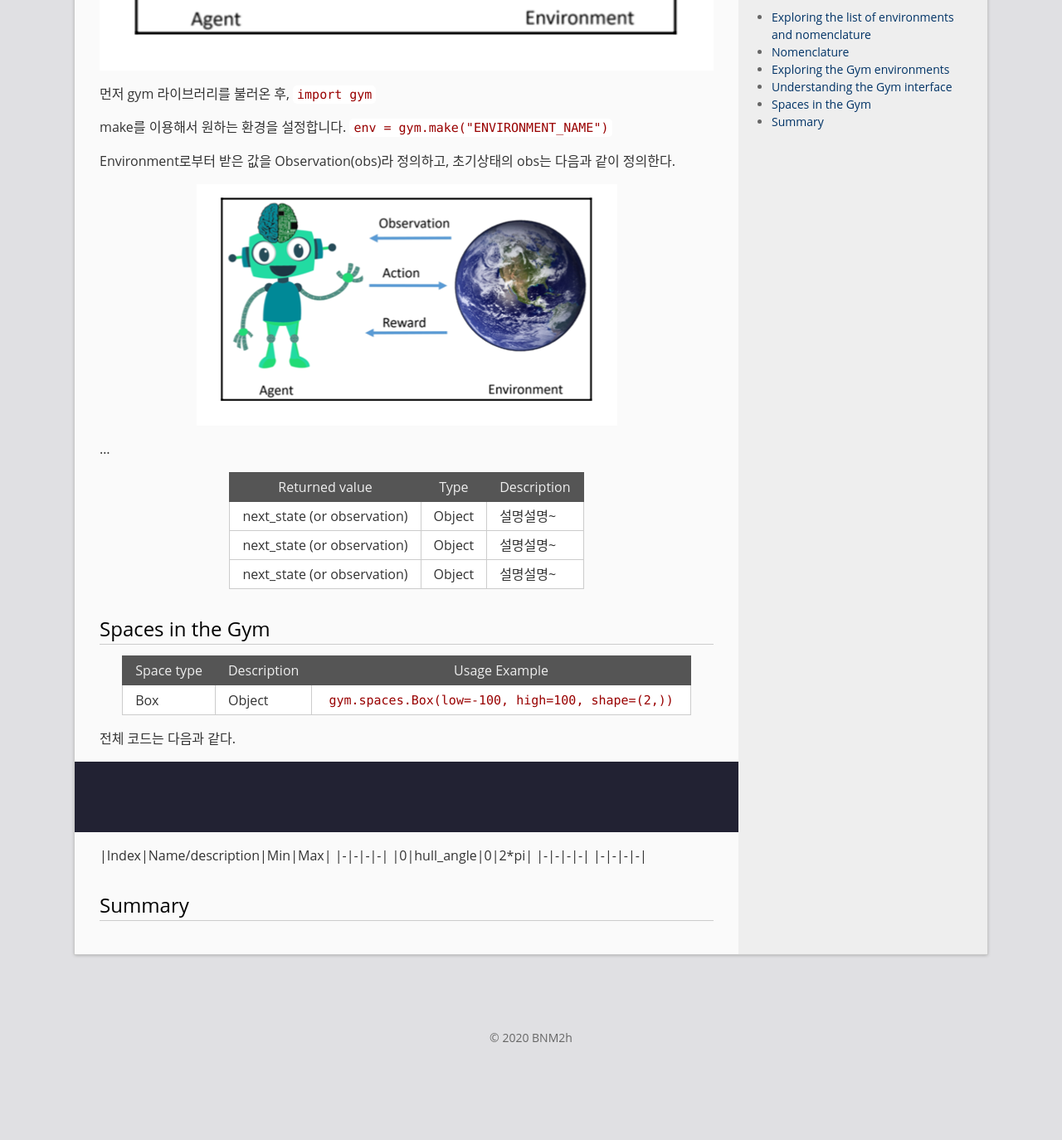
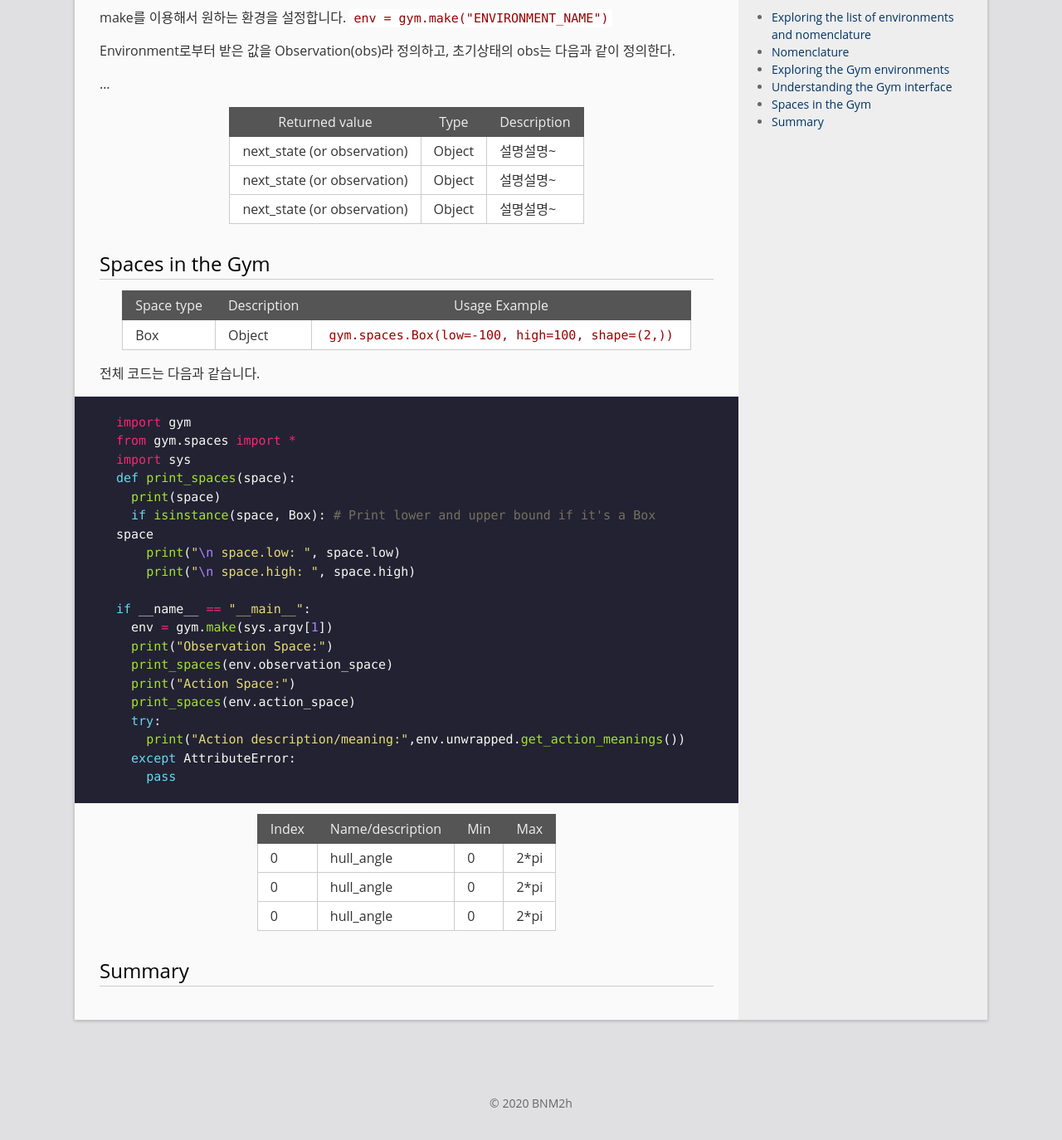
Before and after one commit to BNM2h/bnm2h.github.io, a Jekyll site: the page built from _posts/2020-07-05-openai-gym-ch4.md, in a window 1280 px wide and 1400 px high, scrolled down 2408 px. Shown: the top 1374 px of the window at 83% size. Built offline with Jekyll 4.4.1, drawn with Linux system fonts in a browser that asks for light colours; before the commit the page ends 3729 px from its top, so only the background shows below that; some of the changed text lies outside the part shown.

Commit message:
no message

````diff
--- a/_posts/2020-07-05-openai-gym-ch4.md
+++ b/_posts/2020-07-05-openai-gym-ch4.md
@@ -44,9 +44,9 @@ ZaxxonNoFrameskip-v4
 env 목록을 보면 비슷한 이름들이 있는 것들을 볼 수 있습니다. 예를 들어 `Alien`이라는 단어가 들어간 environment는 8개가 있습니다. 여기서 8개는 다음에 소개할 명명법에서도 알 수 있듯이 조금씩만 다른 환경들입니다.
 
 # Nomenclature
-환경 명명법에 대해서 알아보자.
+환경 명명법에 대해서 알아봅시다.
 
-다음은 환경 이름에 붙는 옵션들이다.
+다음은 환경 이름에 붙는 옵션들입니다.
 
 * `ram`: Random Access Memory(RAM)의 내용으로 구성된 env
 * `deterministic`:
@@ -85,8 +85,7 @@ if __name__ == "__main__":
 
 강화학습에서 나오는 핵심용어들이 agent 와 environment 사이에는 어떻게 상호작용 하는지 살펴봅니다.
 
-![image](../assets/gym_ch4/image.png)
-
+![image](../assets/gym_ch4/image2.png)
 
 먼저 gym 라이브러리를 불러온 후, `import gym`
 
@@ -95,7 +94,7 @@ make를 이용해서 원하는 환경을 설정합니다.
 
 Environment로부터 받은 값을 Observation(obs)라 정의하고, 초기상태의 obs는 다음과 같이 정의한다.
 
-![image](../assets/gym_ch4/image2.png)
+
 
 ...
 
@@ -115,17 +114,35 @@ Environment로부터 받은 값을 Observation(obs)라 정의하고, 초기상
 |-|-|-|
 |-|-|-|
 
-전체 코드는 다음과 같다.
+전체 코드는 다음과 같습니다.
+
 ```python
+import gym
+from gym.spaces import *
+import sys
+def print_spaces(space):
+  print(space)
+  if isinstance(space, Box): # Print lower and upper bound if it's a Box
+space
+    print("\n space.low: ", space.low)
+    print("\n space.high: ", space.high)
 
+if __name__ == "__main__":
+  env = gym.make(sys.argv[1])
+  print("Observation Space:")
+  print_spaces(env.observation_space)
+  print("Action Space:")
+  print_spaces(env.action_space)
+  try:
+    print("Action description/meaning:",env.unwrapped.get_action_meanings())
+  except AttributeError:
+    pass
+```
 
-```
 |Index|Name/description|Min|Max|
 |-|-|-|-|
 |0|hull_angle|0|2*pi|
-|-|-|-|-|
-|-|-|-|-|
-
-
+|0|hull_angle|0|2*pi|
+|0|hull_angle|0|2*pi|
 
 # Summary
````
Also changed, not shown: other parts of _posts/2020-07-05-openai-gym-ch4.md (+1 -1 lines).
